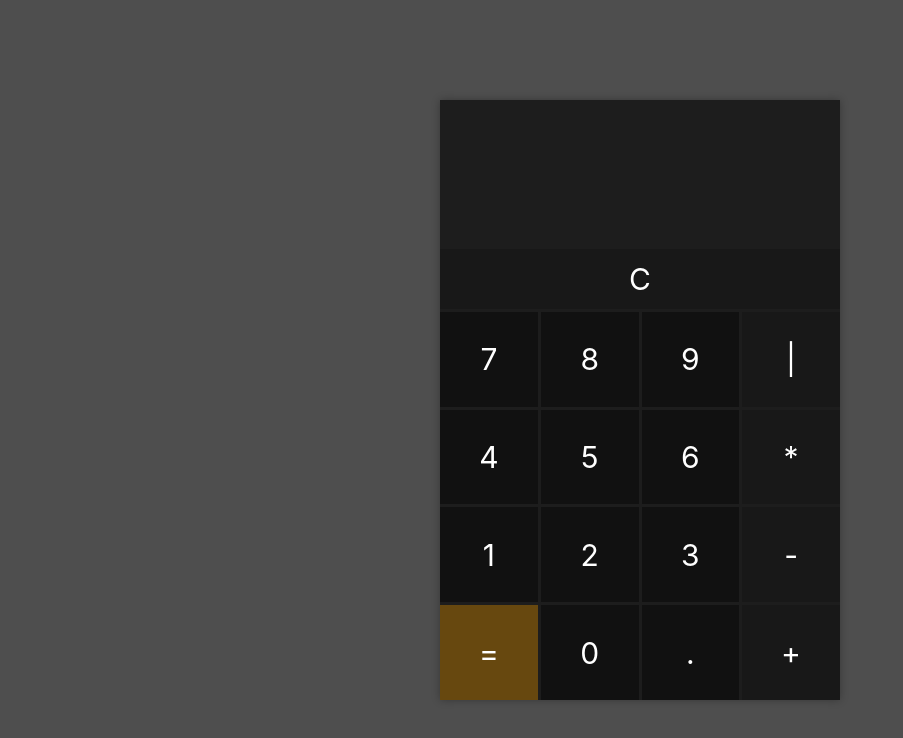
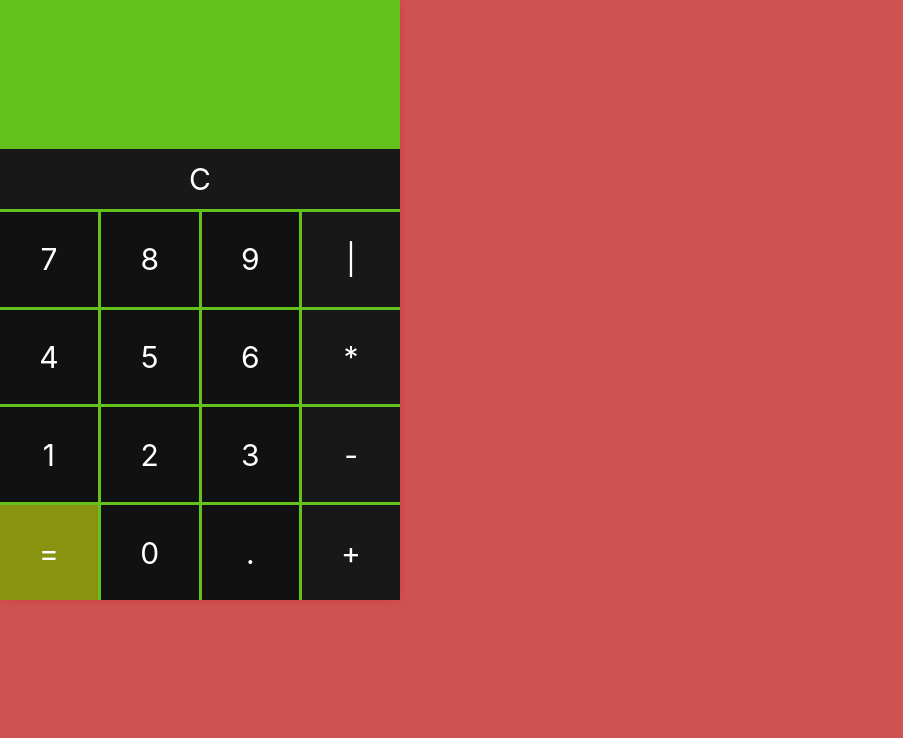
Before and after one commit to LautaroSuarezz/Calculadora, a plain HTML site: page index.html in a window 1280 px wide. Shown: the whole page, without its empty margins (0-903 px from the left). Drawn offline with Linux system fonts and the light colour scheme.

Commit message:
seguimos probando con la calculadora

```diff
--- a/style.css
+++ b/style.css
@@ -8,21 +8,21 @@ body{
     height: 100vh;
     width: 100%;
     display: flex;
-    justify-content: center;
-    align-items: center;
-    background-color: #4e4e4e;
+    justify-content: ;
+    align-items: ;
+    background-color: #cf5252;
 }
 
 .calculator{
     height: 600px;
     width: 400px;
-    background-color: #1d1d1d;
-    box-shadow: 0px 0px 8px rgba(0, 0, 0, 0.3);
+    background-color: #64c21c;
+    box-shadow: 0px 0px 8px rgba(216, 19, 19, 0.3);
     display: flex;
     justify-content: center;
     align-items: center;
     flex-direction: column;
-    color: white;
+    color: rgb(98, 5, 5);
 }
 
 .result-bar{
```
